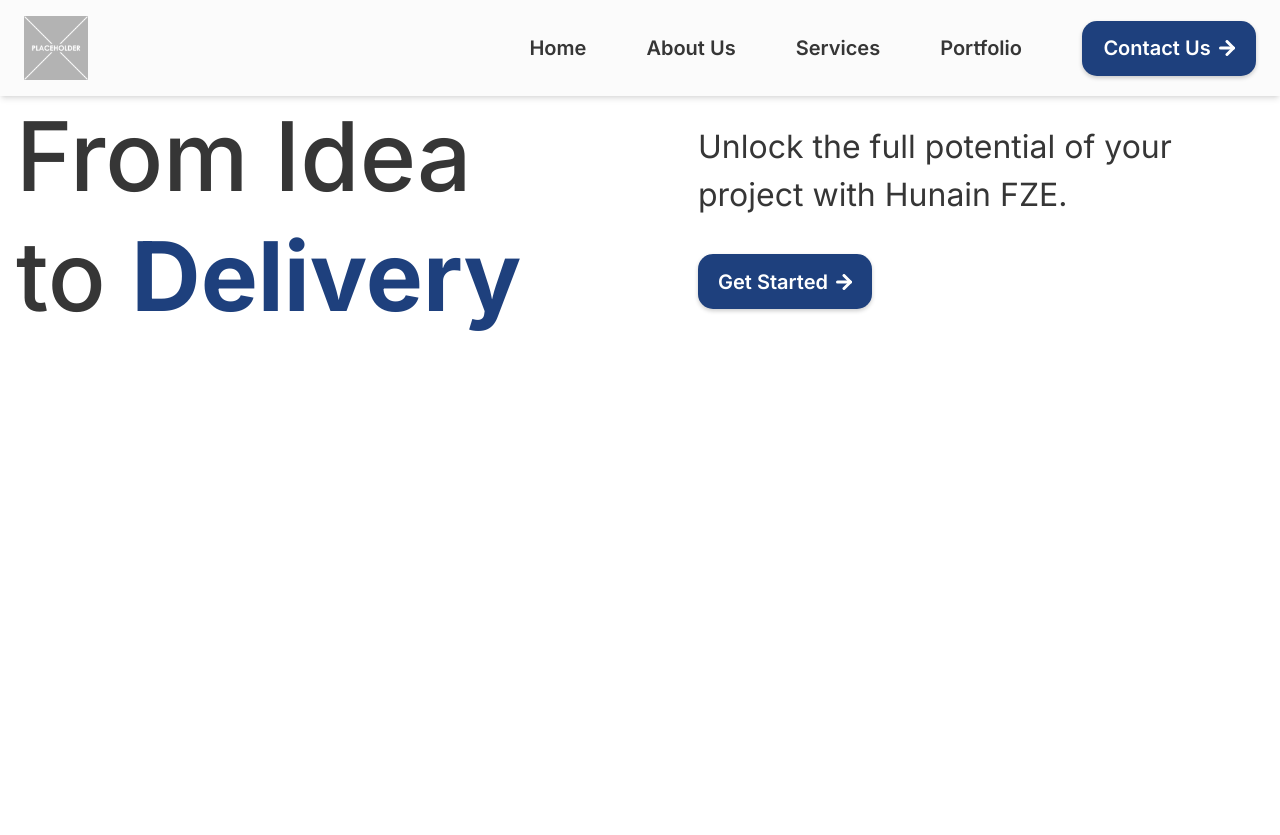
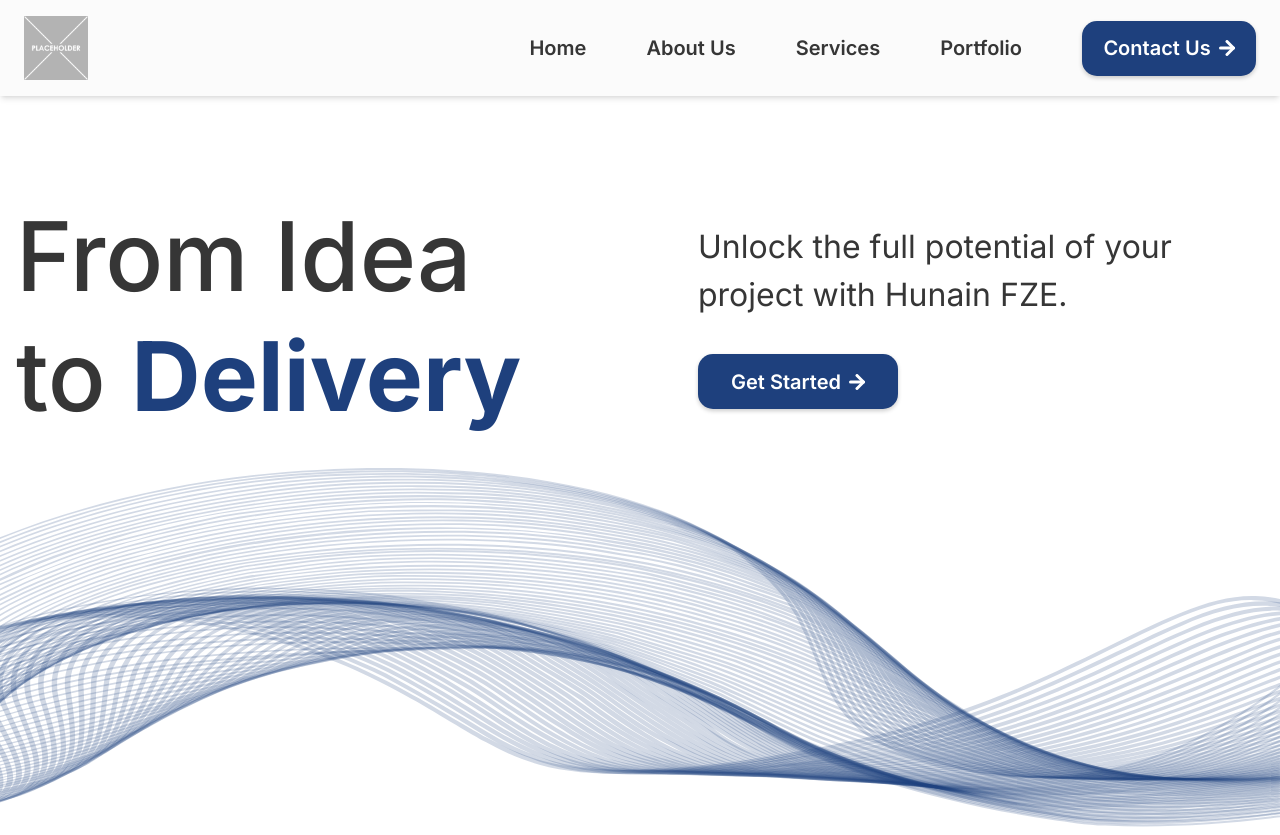
Before and after one commit to Momen-Assaf/HunainFZE, a React (Create React App) app: page / in a window 1280 px wide. Before the commit the page ends 800 px from the top, so only its background shows below. Built offline with nearby package versions, Linux system fonts and the light colour scheme.

Commit message:
hero section complete

```diff
--- a/src/assets.js
+++ b/src/assets.js
@@ -1,2 +1,3 @@
 export const logo = "/assets/images/logo.png";
 export const arrowIcon = "/assets/images/icons/arrow_right.svg";
+export const effect = "/assets/images/Effect.svg";
--- a/src/pages/Landing/LandingPage.tsx
+++ b/src/pages/Landing/LandingPage.tsx
@@ -1,9 +1,18 @@
+import { effect } from "../../assets"
 import HeroSection from "./components/HeroSection"
 
 const LandingPage = () => {
   return (
     <div>
       <HeroSection/>
+      {/* Image Section */}
+      <div className="w-full flex justify-center mt-8">
+        <img
+          src={effect} // Update with your image path
+          alt="Hero Effect"
+          className="w-full" // Responsive image styling
+        />
+      </div>
     </div>
   )
 }
--- a/src/pages/Landing/components/HeroSection.tsx
+++ b/src/pages/Landing/components/HeroSection.tsx
@@ -1,9 +1,12 @@
 import theme from "../../../theme";
 import CustomButton from "../../../components/CustomButton";
+import { effect } from "../../../assets";
 
 const HeroSection = () => {
   return (
-    <section className="container mx-auto flex items-center justify-center space-x-[100px]">
+    <section className="container mx-auto flex flex-col items-center space-y-8 pt-[100px]">
+      {/* Text and Button Section */}
+      <div className="flex w-full items-center justify-between space-x-[100px]">
         {/* Left Section */}
         <div className="flex-1 text-left pl-4">
           <h1
@@ -45,8 +48,9 @@
           <CustomButton
             text="Get Started"
             icon="/assets/images/icons/arrow_right.svg"
-          buttonClass="w-[174px] h-[55px]"
+            buttonClass="w-[200px] h-[55px]"
           />
+        </div>
       </div>
     </section>
   );
```
Lines whose indentation alone changed are shown as unchanged.
